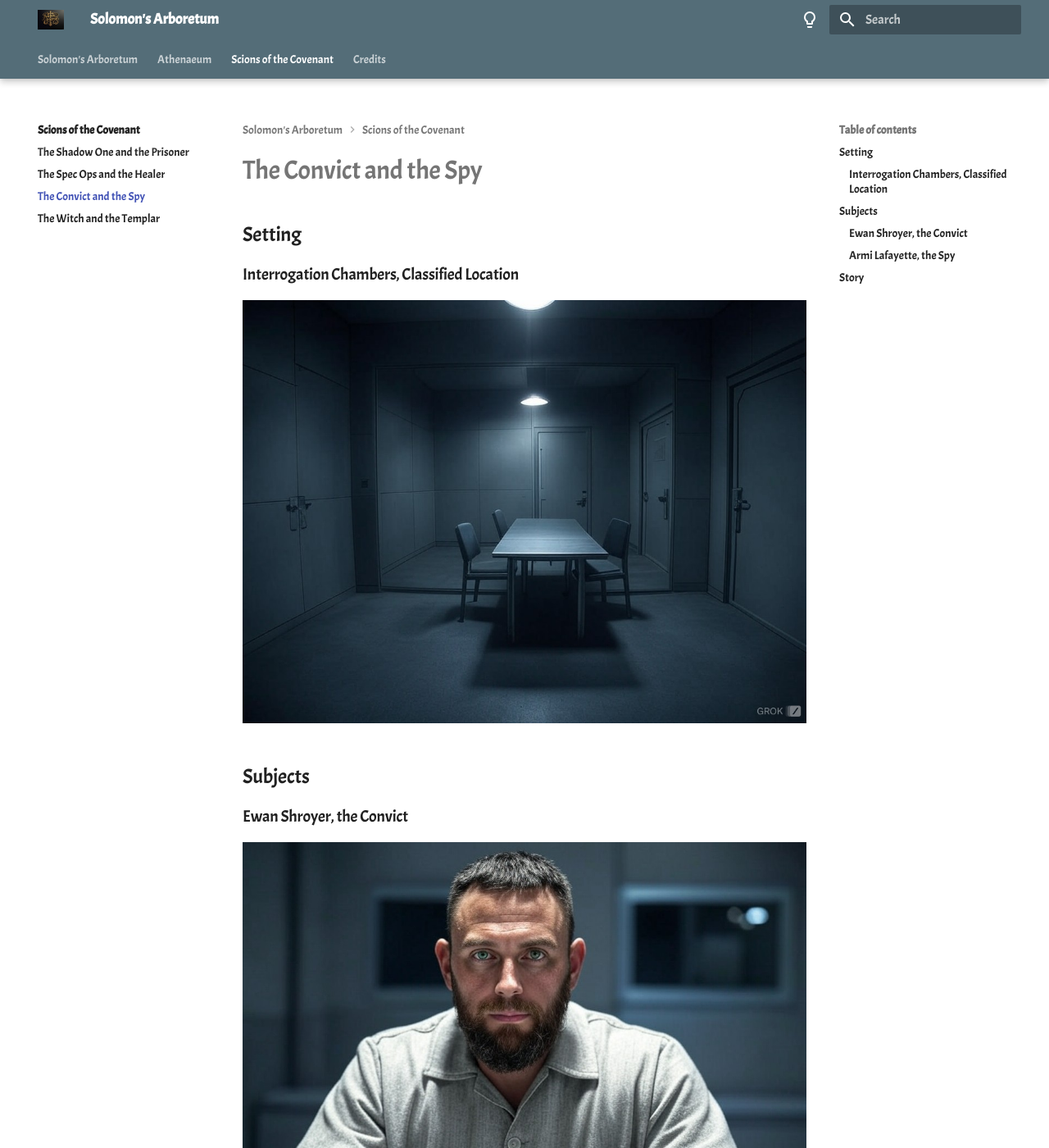
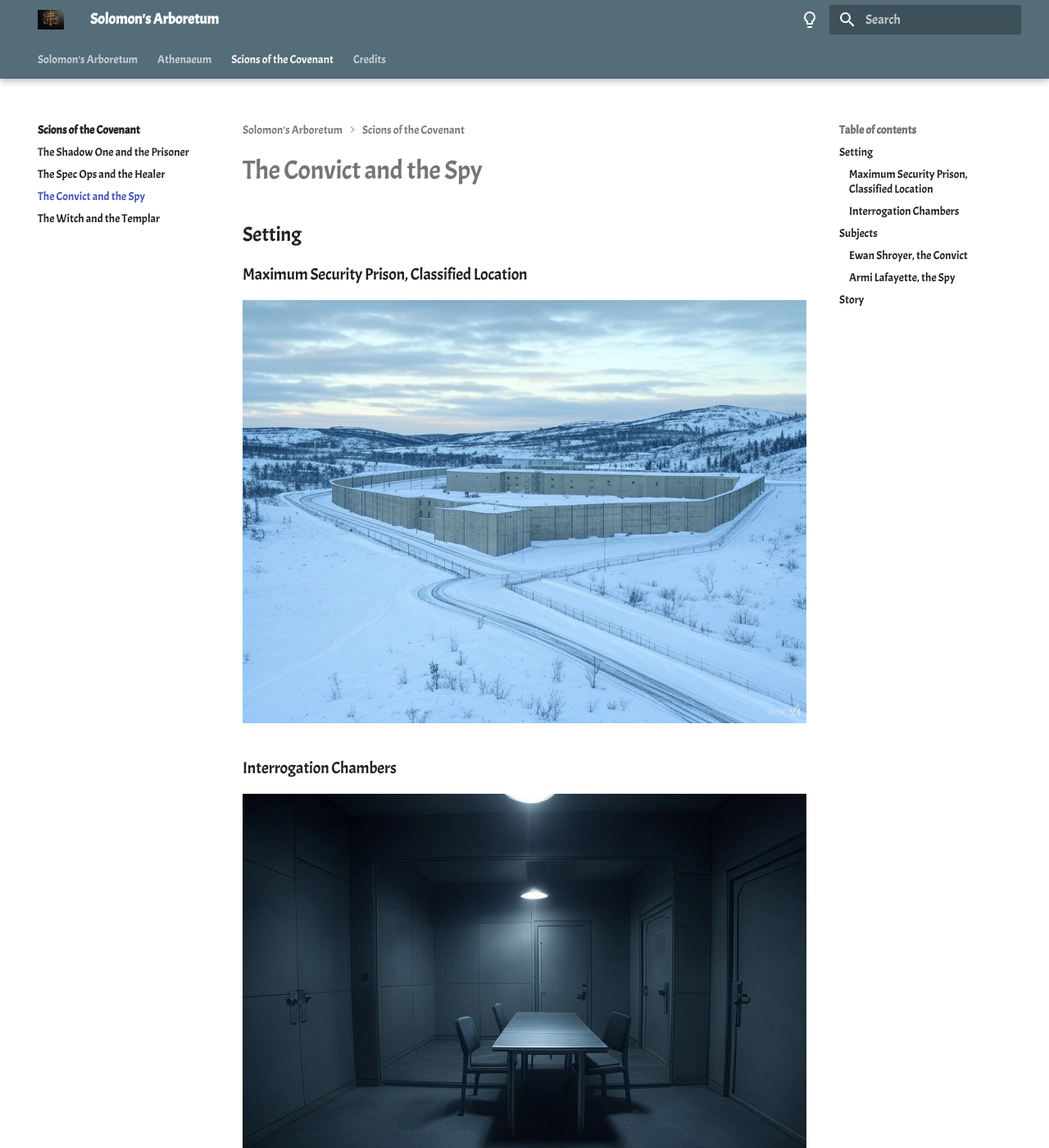
Before and after one commit to gamefreakcabe/solomons-arboretum, an MkDocs documentation site: the page built from docs/sotc/convict-spy.md, in a window 1280 px wide and 1400 px high. Shown: the whole window at 82% size. Built offline with MkDocs 1.6.1 and Material for MkDocs 9.7.7, drawn with Linux system fonts in a browser that asks for light colours.

Commit message:
new images

```diff
--- a/docs/sotc/convict-spy.md
+++ b/docs/sotc/convict-spy.md
@@ -2,7 +2,11 @@
 
 ## Setting
 
-### Interrogation Chambers, Classified Location
+### Maximum Security Prison, Classified Location
+
+![Max Prison](../images/CoS/prison.jpg)
+
+### Interrogation Chambers
 
 ![Interrogation](../images/CoS/interrogation.jpeg)
 
```
Also changed, not shown: docs/sotc/specops-healer.md (+5 -1 lines), docs/sotc/witch-templar.md (+4 -0 lines), docs/images/CoS/battlestar.jpg (added), docs/images/CoS/manor.jpg (added), docs/images/CoS/prison.jpg (added).
